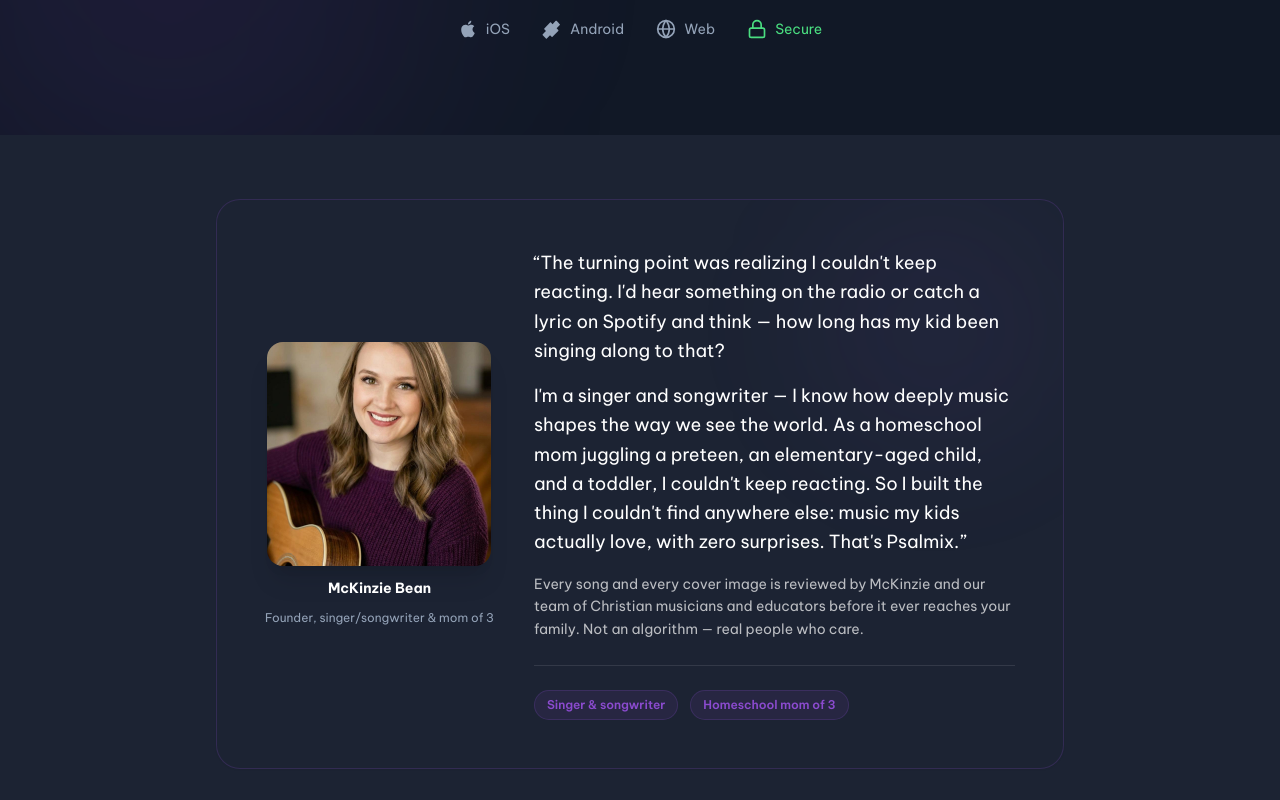
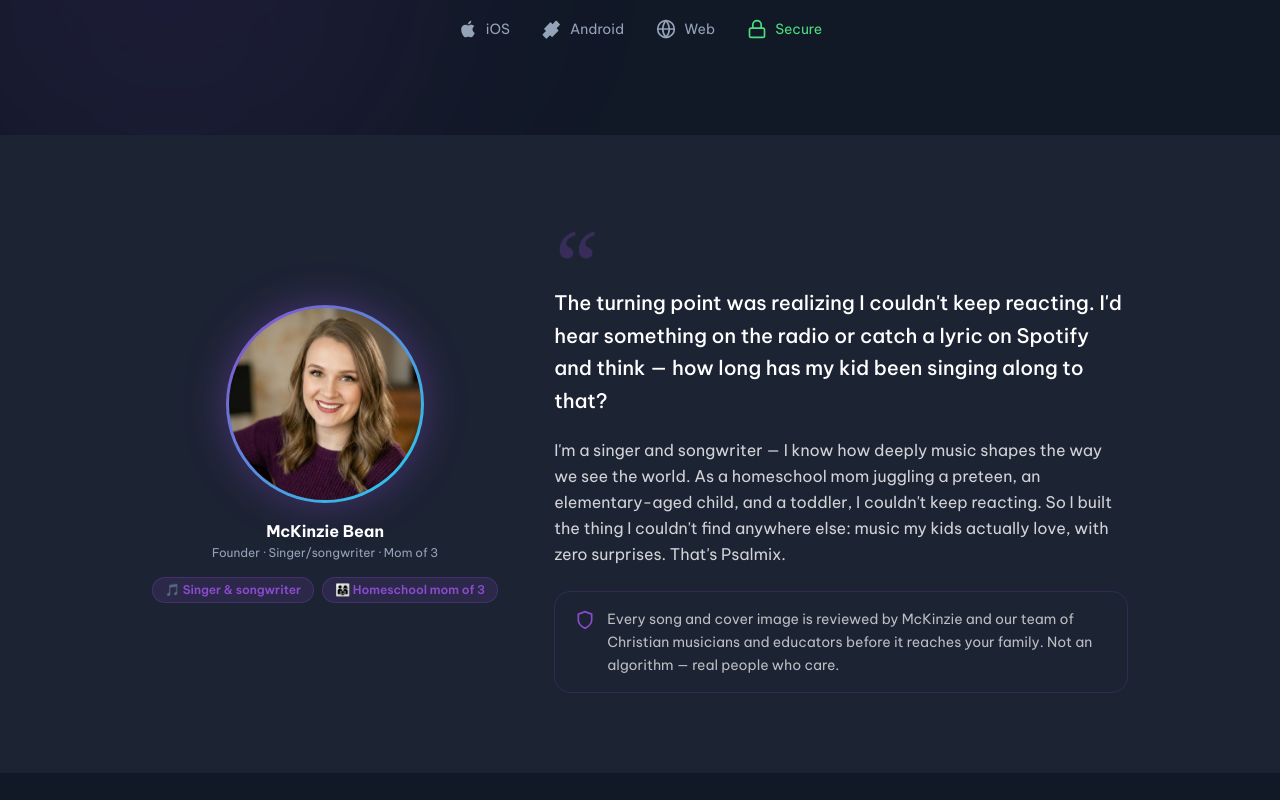
Before and after one commit to mmcaiassistant/psalmix-waitlist, a Next.js app: page / in a window 1280 px wide. Shown: the part 740-1540 px from the top of the page. Built offline with nearby package versions, Linux system fonts and the light colour scheme; no server answers.

Commit message:
ui: elevate founder section — circular photo, gradient ring, decorative quote, glow

```diff
--- a/src/app/page.tsx
+++ b/src/app/page.tsx
@@ -318,36 +318,52 @@
         </section>
 
         {/* Founder Story — shown early for credibility */}
-        <section className="py-16 bg-background-elevated">
-          <div className="max-w-4xl mx-auto px-6">
-            <div className="bg-surface rounded-3xl p-8 md:p-12 border border-primary/20 shadow-sm relative overflow-hidden">
-              <div className="absolute top-0 right-0 w-64 h-64 bg-primary/5 rounded-full blur-3xl" />
-              <div className="relative z-10 flex flex-col md:flex-row gap-10 items-center">
-                <div className="flex-shrink-0 flex flex-col items-center gap-3">
-                  <img src="/images/mckinzie-headshot.jpg" alt="McKinzie Bean" className="w-56 h-56 rounded-2xl object-cover shadow-xl" />
-                  <p className="text-sm font-bold text-white text-center">McKinzie Bean</p>
-                  <p className="text-xs text-text-secondary text-center">Founder, singer/songwriter &amp; mom of 3</p>
+        <section className="py-20 bg-background-elevated relative overflow-hidden">
+          {/* ambient glow */}
+          <div className="absolute inset-0 pointer-events-none">
+            <div className="absolute top-1/2 left-1/2 -translate-x-1/2 -translate-y-1/2 w-[600px] h-[600px] bg-primary/8 rounded-full blur-[120px]" />
+          </div>
+          <div className="max-w-5xl mx-auto px-6 relative z-10">
+            <div className="flex flex-col md:flex-row gap-14 items-center">
+
+              {/* Photo column */}
+              <div className="flex-shrink-0 flex flex-col items-center gap-4">
+                {/* gradient ring */}
+                <div className="p-[3px] rounded-full bg-gradient-to-br from-primary via-accent to-cyan-400 shadow-[0_0_40px_rgba(139,75,207,0.4)]">
+                  <img
+                    src="/images/mckinzie-headshot.jpg"
+                    alt="McKinzie Bean"
+                    className="w-48 h-48 rounded-full object-cover object-top"
+                  />
                 </div>
-                <div>
-                  {/* FOUNDER STORY: trimmed to 2 paragraphs */}
-                  <p className="text-white text-lg leading-relaxed mb-4">
-                    &ldquo;The turning point was realizing I couldn&apos;t keep reacting. I&apos;d hear something on the radio or catch a lyric on Spotify and think — how long has my kid been singing along to that?
-                  </p>
-                  <p className="text-white text-lg leading-relaxed mb-4">
-                    I&apos;m a singer and songwriter — I know how deeply music shapes the way we see the world. As a homeschool mom juggling a preteen, an elementary-aged child, and a toddler, I couldn&apos;t keep reacting. So I built the thing I couldn&apos;t find anywhere else: music my kids actually love, with zero surprises. That&apos;s Psalmix.&rdquo;
-                  </p>
-                  <p className="text-white/70 text-sm leading-relaxed">
-                    Every song and every cover image is reviewed by McKinzie and our team of Christian musicians and educators before it ever reaches your family. Not an algorithm — real people who care.
-                  </p>
-                  <div className="mt-6 pt-6 border-t border-white/10">
-                    {/* FOUNDER STORY: removed "Built for families like yours" chip */}
-                    <div className="flex flex-wrap gap-3">
-                      <span className="px-3 py-1.5 rounded-full bg-primary/10 border border-primary/20 text-primary text-xs font-semibold">Singer &amp; songwriter</span>
-                      <span className="px-3 py-1.5 rounded-full bg-primary/10 border border-primary/20 text-primary text-xs font-semibold">Homeschool mom of 3</span>
-                    </div>
-                  </div>
+                <div className="text-center">
+                  <p className="font-bold text-white text-base">McKinzie Bean</p>
+                  <p className="text-xs text-text-secondary mt-0.5">Founder · Singer/songwriter · Mom of 3</p>
+                </div>
+                <div className="flex flex-wrap justify-center gap-2">
+                  <span className="px-3 py-1 rounded-full bg-primary/15 border border-primary/25 text-primary text-xs font-semibold">🎵 Singer &amp; songwriter</span>
+                  <span className="px-3 py-1 rounded-full bg-primary/15 border border-primary/25 text-primary text-xs font-semibold">👨‍👩‍👧 Homeschool mom of 3</span>
                 </div>
               </div>
+
+              {/* Quote column */}
+              <div className="flex-1">
+                {/* big decorative quote mark */}
+                <div className="text-[96px] leading-none font-serif text-primary/25 select-none mb-[-24px]">&ldquo;</div>
+                <blockquote className="text-white text-xl leading-relaxed font-medium mb-5">
+                  The turning point was realizing I couldn&apos;t keep reacting. I&apos;d hear something on the radio or catch a lyric on Spotify and think — how long has my kid been singing along to that?
+                </blockquote>
+                <p className="text-white/80 text-base leading-relaxed mb-6">
+                  I&apos;m a singer and songwriter — I know how deeply music shapes the way we see the world. As a homeschool mom juggling a preteen, an elementary-aged child, and a toddler, I couldn&apos;t keep reacting. So I built the thing I couldn&apos;t find anywhere else: music my kids actually love, with zero surprises. That&apos;s Psalmix.
+                </p>
+                <div className="flex items-start gap-3 bg-primary/8 border border-primary/20 rounded-2xl px-5 py-4">
+                  <svg className="w-5 h-5 text-primary mt-0.5 flex-shrink-0" viewBox="0 0 24 24" fill="none" stroke="currentColor" strokeWidth="2"><path d="M12 22s8-4 8-10V5l-8-3-8 3v7c0 6 8 10 8 10z"/></svg>
+                  <p className="text-white/70 text-sm leading-relaxed">
+                    Every song and cover image is reviewed by McKinzie and our team of Christian musicians and educators before it reaches your family. Not an algorithm — real people who care.
+                  </p>
+                </div>
+              </div>
+
             </div>
           </div>
         </section>
```
